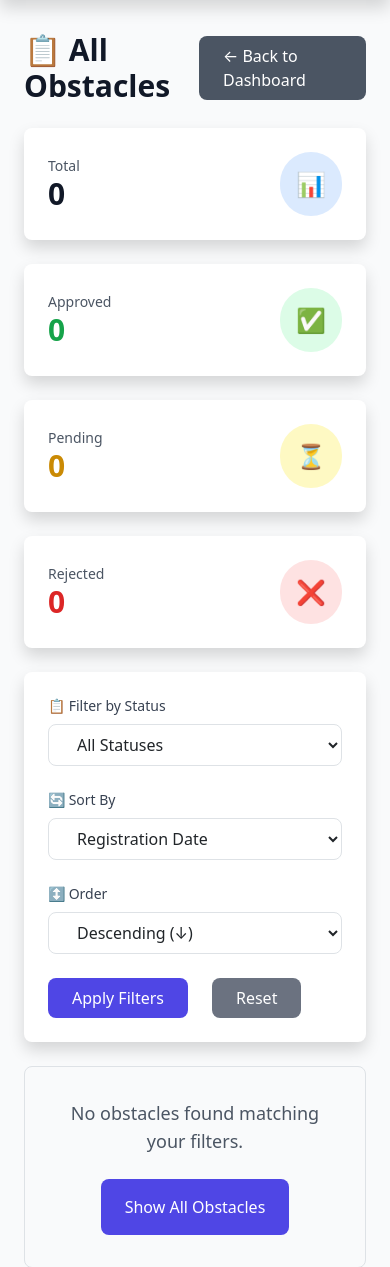
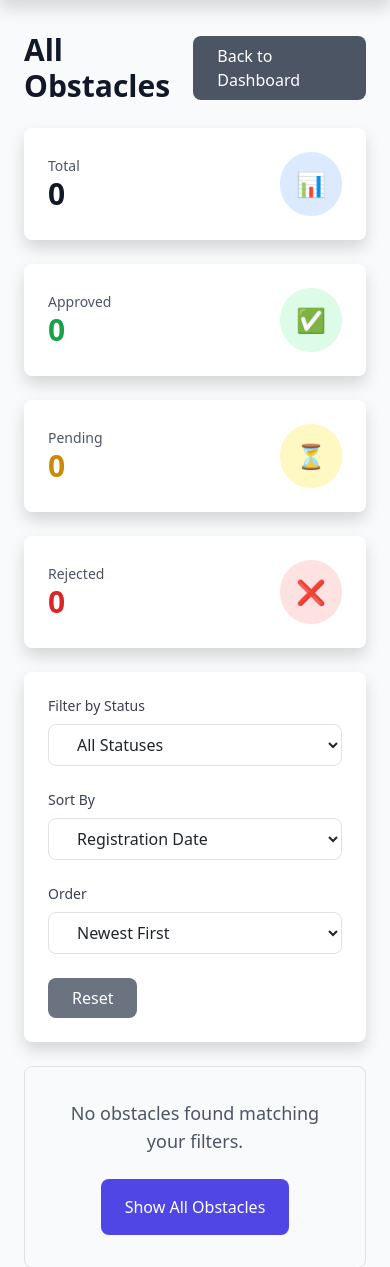
Before and after one commit to FalckM/Kartverket-Kodeprosjekt, an ASP.NET Core app: template FirstWebApplication/Views/Registerforer/AllObstacles.cshtml in a window 390 px wide. Shown: the part 64-1331 px from the top of the page. Run offline with ASP.NET Core 8, Linux system fonts and the light colour scheme; the template is opened without the code that fills it, so the values that code supplies are empty; style sheets or scripts are compiled from the project's sources; some libraries are stand-ins or nearby versions.

Commit message:
Redesign AllObstacles with reactive filters and color-coded cards
- Replace table layout with responsive card grid
- Add color-coding: green (approved), yellow (pending), red (rejected)
- Make filters reactive - auto-submit on dropdown change
- Remove Apply Filter button for better UX
- Each card shows obstacle info with colored header based on status
- Add hover effects and improved visual hierarchy

```diff
--- a/FirstWebApplication/Views/Registerforer/AllObstacles.cshtml
+++ b/FirstWebApplication/Views/Registerforer/AllObstacles.cshtml
@@ -10,9 +10,9 @@
 
 <div class="container mx-auto px-4 py-8">
     <div class="flex justify-between items-center mb-6">
-        <h1 class="text-3xl font-bold text-gray-900">📋 All Obstacles</h1>
+        <h1 class="text-3xl font-bold text-gray-900">All Obstacles</h1>
         <a asp-action="RegisterforerDashboard" class="px-4 py-2 bg-gray-600 hover:bg-gray-700 text-white rounded-lg transition">
-            ← Back to Dashboard
+            Back to Dashboard
         </a>
     </div>
 
@@ -74,24 +74,24 @@
         </div>
     </div>
 
-    <!-- Filters and Sorting -->
+    <!-- Filters and Sorting - Reactive -->
     <div class="bg-white rounded-lg shadow p-6 mb-6">
-        <form method="get" asp-action="AllObstacles" class="flex flex-wrap gap-4 items-end">
+        <form id="filterForm" method="get" asp-action="AllObstacles" class="flex flex-wrap gap-4 items-end">
             <!-- Status Filter -->
             <div class="flex-1 min-w-[200px]">
-                <label class="block text-sm font-medium text-gray-700 mb-2">📋 Filter by Status</label>
-                <select name="status" class="w-full px-4 py-2 border border-gray-300 rounded-lg focus:ring-2 focus:ring-indigo-500 focus:border-indigo-500">
+                <label class="block text-sm font-medium text-gray-700 mb-2">Filter by Status</label>
+                <select name="status" class="filter-select w-full px-4 py-2 border border-gray-300 rounded-lg focus:ring-2 focus:ring-indigo-500 focus:border-indigo-500">
                     <option value="all" selected="@(currentStatus == "all" ? "selected" : null)">All Statuses</option>
-                    <option value="pending" selected="@(currentStatus == "pending" ? "selected" : null)">⏳ Pending</option>
-                    <option value="approved" selected="@(currentStatus == "approved" ? "selected" : null)">✅ Approved</option>
-                    <option value="rejected" selected="@(currentStatus == "rejected" ? "selected" : null)">❌ Rejected</option>
+                    <option value="pending" selected="@(currentStatus == "pending" ? "selected" : null)">Pending</option>
+                    <option value="approved" selected="@(currentStatus == "approved" ? "selected" : null)">Approved</option>
+                    <option value="rejected" selected="@(currentStatus == "rejected" ? "selected" : null)">Rejected</option>
                 </select>
             </div>
 
             <!-- Sort By -->
             <div class="flex-1 min-w-[200px]">
-                <label class="block text-sm font-medium text-gray-700 mb-2">🔄 Sort By</label>
-                <select name="sortBy" class="w-full px-4 py-2 border border-gray-300 rounded-lg focus:ring-2 focus:ring-indigo-500 focus:border-indigo-500">
+                <label class="block text-sm font-medium text-gray-700 mb-2">Sort By</label>
+                <select name="sortBy" class="filter-select w-full px-4 py-2 border border-gray-300 rounded-lg focus:ring-2 focus:ring-indigo-500 focus:border-indigo-500">
                     <option value="registereddate" selected="@(currentSortBy == "registereddate" ? "selected" : null)">Registration Date</option>
                     <option value="name" selected="@(currentSortBy == "name" ? "selected" : null)">Name</option>
                     <option value="type" selected="@(currentSortBy == "type" ? "selected" : null)">Type</option>
@@ -102,18 +102,11 @@
 
             <!-- Sort Order -->
             <div class="flex-1 min-w-[200px]">
-                <label class="block text-sm font-medium text-gray-700 mb-2">↕️ Order</label>
-                <select name="sortOrder" class="w-full px-4 py-2 border border-gray-300 rounded-lg focus:ring-2 focus:ring-indigo-500 focus:border-indigo-500">
-                    <option value="desc" selected="@(currentSortOrder == "desc" ? "selected" : null)">Descending (↓)</option>
-                    <option value="asc" selected="@(currentSortOrder == "asc" ? "selected" : null)">Ascending (↑)</option>
+                <label class="block text-sm font-medium text-gray-700 mb-2">Order</label>
+                <select name="sortOrder" class="filter-select w-full px-4 py-2 border border-gray-300 rounded-lg focus:ring-2 focus:ring-indigo-500 focus:border-indigo-500">
+                    <option value="desc" selected="@(currentSortOrder == "desc" ? "selected" : null)">Newest First</option>
+                    <option value="asc" selected="@(currentSortOrder == "asc" ? "selected" : null)">Oldest First</option>
                 </select>
-            </div>
-
-            <!-- Apply Button -->
-            <div>
-                <button type="submit" class="px-6 py-2 bg-indigo-600 hover:bg-indigo-700 text-white rounded-lg transition font-medium">
-                    Apply Filters
-                </button>
             </div>
 
             <!-- Reset Button -->
@@ -125,103 +118,85 @@
         </form>
     </div>
 
-    <!-- Obstacles Table -->
+    <!-- Obstacles Cards Grid -->
     @if (Model.Any())
     {
-        <div class="bg-white rounded-lg shadow overflow-hidden">
-            <div class="overflow-x-auto">
-                <table class="min-w-full divide-y divide-gray-200">
-                    <thead class="bg-gray-50">
-                        <tr>
-                            <th class="px-6 py-3 text-left text-xs font-medium text-gray-500 uppercase tracking-wider">Name</th>
-                            <th class="px-6 py-3 text-left text-xs font-medium text-gray-500 uppercase tracking-wider">Type</th>
-                            <th class="px-6 py-3 text-left text-xs font-medium text-gray-500 uppercase tracking-wider">Height</th>
-                            <th class="px-6 py-3 text-left text-xs font-medium text-gray-500 uppercase tracking-wider">Status</th>
-                            <th class="px-6 py-3 text-left text-xs font-medium text-gray-500 uppercase tracking-wider">Registered By</th>
-                            <th class="px-6 py-3 text-left text-xs font-medium text-gray-500 uppercase tracking-wider">Registered Date</th>
-                            <th class="px-6 py-3 text-left text-xs font-medium text-gray-500 uppercase tracking-wider">Processed By</th>
-                            <th class="px-6 py-3 text-left text-xs font-medium text-gray-500 uppercase tracking-wider">Actions</th>
-                        </tr>
-                    </thead>
-                    <tbody class="bg-white divide-y divide-gray-200">
+        <div class="grid grid-cols-1 md:grid-cols-2 lg:grid-cols-3 gap-6">
             @foreach (var obstacle in Model)
             {
-                            <tr class="hover:bg-gray-50 transition">
-                                <td class="px-6 py-4 whitespace-nowrap">
-                                    <div class="text-sm font-medium text-gray-900">@obstacle.Name</div>
-                                </td>
-                                <td class="px-6 py-4 whitespace-nowrap">
-                                    <div class="text-sm text-gray-600">@(obstacle.Type ?? "Unknown")</div>
-                                </td>
-                                <td class="px-6 py-4 whitespace-nowrap">
-                                    <div class="text-sm text-gray-600">@obstacle.Height m</div>
-                                </td>
-                                <td class="px-6 py-4 whitespace-nowrap">
-                                    @if (obstacle.IsApproved)
-                                    {
-                                        <span class="px-3 py-1 inline-flex text-xs leading-5 font-semibold rounded-full bg-green-100 text-green-800">
-                                            ✅ Approved
-                                        </span>
-                                    }
-                                    else if (obstacle.IsPending)
-                                    {
-                                        <span class="px-3 py-1 inline-flex text-xs leading-5 font-semibold rounded-full bg-yellow-100 text-yellow-800">
-                                            ⏳ Pending
-                                        </span>
-                                    }
-                                    else if (obstacle.IsRejected)
-                                    {
-                                        <span class="px-3 py-1 inline-flex text-xs leading-5 font-semibold rounded-full bg-red-100 text-red-800">
-                                            ❌ Rejected
-                                        </span>
-                                    }
-                                    else
-                                    {
-                                        <span class="px-3 py-1 inline-flex text-xs leading-5 font-semibold rounded-full bg-gray-100 text-gray-800">
-                                            ❓ Unknown
-                                        </span>
-                                    }
-                                </td>
-                                <td class="px-6 py-4 whitespace-nowrap">
-                                    <div class="text-sm text-gray-600">@obstacle.RegisteredBy</div>
-                                </td>
-                                <td class="px-6 py-4 whitespace-nowrap">
-                                    <div class="text-sm text-gray-600">@obstacle.RegisteredDate.ToString("dd.MM.yyyy HH:mm")</div>
-                                </td>
-                                <td class="px-6 py-4 whitespace-nowrap">
+                var borderColor = obstacle.IsApproved ? "border-green-500" :
+                                  obstacle.IsPending ? "border-yellow-500" :
+                                  obstacle.IsRejected ? "border-red-500" : "border-gray-300";
+                var bgColor = obstacle.IsApproved ? "bg-green-50" :
+                              obstacle.IsPending ? "bg-yellow-50" :
+                              obstacle.IsRejected ? "bg-red-50" : "bg-gray-50";
+                var headerBg = obstacle.IsApproved ? "bg-green-500" :
+                               obstacle.IsPending ? "bg-yellow-500" :
+                               obstacle.IsRejected ? "bg-red-500" : "bg-gray-500";
+                var statusText = obstacle.IsApproved ? "Approved" :
+                                 obstacle.IsPending ? "Pending" :
+                                 obstacle.IsRejected ? "Rejected" : "Unknown";
+                var statusIcon = obstacle.IsApproved ? "✅" :
+                                 obstacle.IsPending ? "⏳" :
+                                 obstacle.IsRejected ? "❌" : "❓";
+
+                <div class="rounded-lg shadow-lg overflow-hidden border-l-4 @borderColor @bgColor hover:shadow-xl transition-shadow cursor-pointer">
+                    <!-- Card Header with Status -->
+                    <div class="@headerBg text-white px-4 py-3 flex justify-between items-center">
+                        <span class="font-semibold">@statusIcon @statusText</span>
+                        <span class="text-sm opacity-90">@obstacle.RegisteredDate.ToString("dd.MM.yyyy")</span>
+                    </div>
+
+                    <!-- Card Body -->
+                    <div class="p-4">
+                        <h3 class="text-lg font-bold text-gray-900 mb-3">@obstacle.Name</h3>
+
+                        <div class="space-y-2 text-sm">
+                            <div class="flex justify-between">
+                                <span class="text-gray-600">Type:</span>
+                                <span class="font-medium text-gray-900">@(obstacle.Type ?? "Unknown")</span>
+                            </div>
+                            <div class="flex justify-between">
+                                <span class="text-gray-600">Height:</span>
+                                <span class="font-medium text-gray-900">@obstacle.Height m</span>
+                            </div>
+                            <div class="flex justify-between">
+                                <span class="text-gray-600">Registered by:</span>
+                                <span class="font-medium text-gray-900">@obstacle.RegisteredBy</span>
+                            </div>
                             @if (!string.IsNullOrEmpty(obstacle.ProcessedBy))
                             {
-                                        <div class="text-sm text-gray-600">@obstacle.ProcessedBy</div>
-                                        <div class="text-xs text-gray-400">@obstacle.ProcessedDate?.ToString("dd.MM.yyyy")</div>
+                                <div class="flex justify-between">
+                                    <span class="text-gray-600">Processed by:</span>
+                                    <span class="font-medium text-gray-900">@obstacle.ProcessedBy</span>
+                                </div>
+                                <div class="flex justify-between">
+                                    <span class="text-gray-600">Processed date:</span>
+                                    <span class="font-medium text-gray-900">@obstacle.ProcessedDate?.ToString("dd.MM.yyyy")</span>
+                                </div>
                             }
-                                    else
-                                    {
-                                        <div class="text-sm text-gray-400">Not processed</div>
-                                    }
-                                </td>
-                                <td class="px-6 py-4 whitespace-nowrap text-sm font-medium">
-                                    <div class="flex gap-2">
+                        </div>
+
+                        <!-- Card Action -->
+                        <div class="mt-4 pt-3 border-t border-gray-200">
                             @if (obstacle.IsPending)
                             {
                                 <a asp-action="ReviewObstacle" asp-route-id="@obstacle.Id"
-                                               class="text-indigo-600 hover:text-indigo-900 font-medium">
-                                                👁️ Review
+                                   class="block w-full text-center px-4 py-2 bg-indigo-600 hover:bg-indigo-700 text-white rounded-lg transition font-medium">
+                                    Review
                                 </a>
                             }
                             else
                             {
                                 <a asp-action="ViewObstacle" asp-route-id="@obstacle.Id"
-                                               class="text-blue-600 hover:text-blue-900 font-medium">
-                                                👁️ View
+                                   class="block w-full text-center px-4 py-2 bg-blue-600 hover:bg-blue-700 text-white rounded-lg transition font-medium">
+                                    View Details
                                 </a>
                             }
                         </div>
-                                </td>
-                            </tr>
+                    </div>
+                </div>
             }
-                    </tbody>
-                </table>
-            </div>
         </div>
     }
     else
@@ -234,3 +209,14 @@
         </div>
     }
 </div>
+
+@section Scripts {
+    <script>
+        // Auto-submit form when any filter changes
+        document.querySelectorAll('.filter-select').forEach(function(select) {
+            select.addEventListener('change', function() {
+                document.getElementById('filterForm').submit();
+            });
+        });
+    </script>
+}
```
Lines whose indentation alone changed are shown as unchanged.
